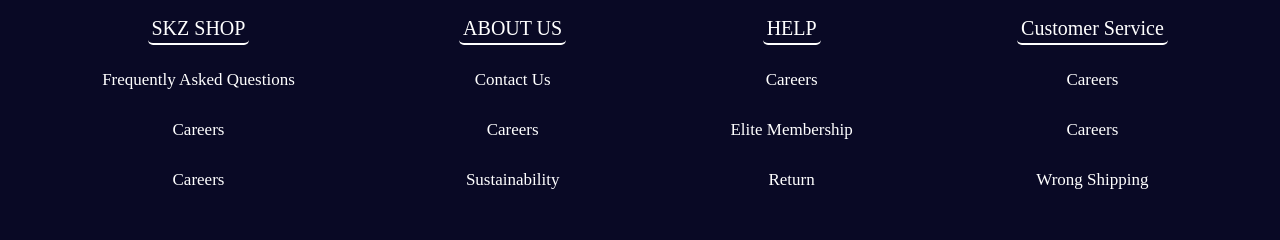
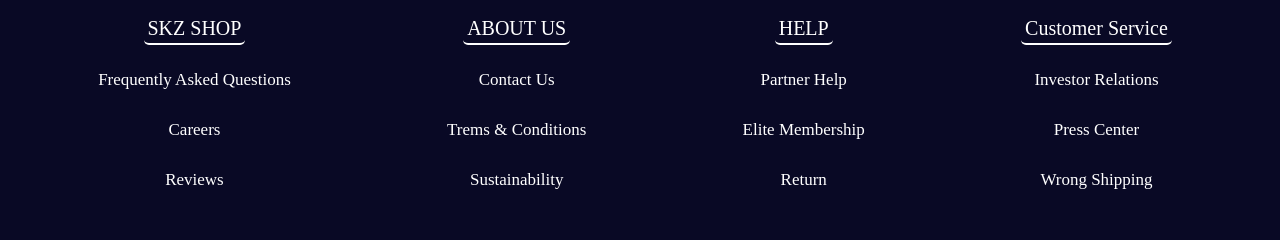
Before and after one commit to demetgas/skz-shop, a React (Create React App) app: page /cart in a window 1280 px wide. Shown: the part 368-608 px from the top of the page. Built offline with nearby package versions, Linux system fonts and the light colour scheme; no server answers.

Commit message:
Update footer.jsx

```diff
--- a/src/components/footer.jsx
+++ b/src/components/footer.jsx
@@ -11,21 +11,21 @@ export const Footer = () => {
           </a>
           <li className="listItems">Frequently Asked Questions</li>
           <li className="listItems">Careers</li>
-          <li className="listItems">Careers</li>
+          <li className="listItems">Reviews</li>
         </ul>
         <ul className="list">
           <a href="" className="listTitle">
             ABOUT US
           </a>
           <li className="listItems">Contact Us</li>
-          <li className="listItems">Careers</li>
+          <li className="listItems">Trems & Conditions</li>
           <li className="listItems">Sustainability</li>
         </ul>
         <ul className="list">
           <a href="" className="listTitle">
             HELP
           </a>
-          <li className="listItems">Careers</li>
+          <li className="listItems">Partner Help</li>
           <li className="listItems">Elite Membership</li>
           <li className="listItems">Return</li>
         </ul>
@@ -33,10 +33,9 @@ export const Footer = () => {
           <a href="" className="listTitle">
             Customer Service
           </a>
-          <li className="listItems">Careers</li>
-          <li className="listItems">Careers</li>
+          <li className="listItems">Investor Relations</li>
+          <li className="listItems">Press Center</li>
           <li className="listItems">Wrong Shipping</li>
-          <li className="listItems"></li>
         </ul>
       </div>
     </div>
```
